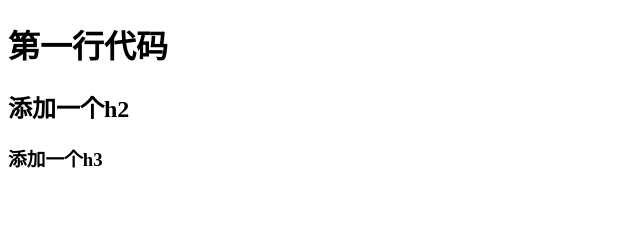
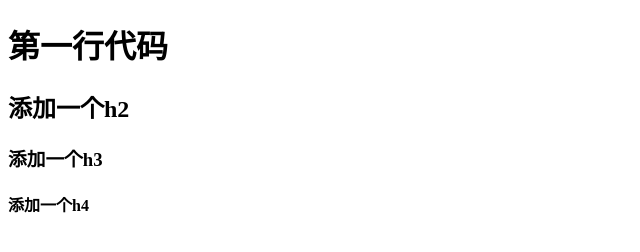
Before and after one commit to zyf89757/-git-, a plain HTML site: page index.html in a window 1280 px wide. Shown: the whole page, without its empty margins (0-640 px from the left). Drawn offline with Linux system fonts and the light colour scheme.

Commit message:
'添加了h4'

```diff
--- a/index.html
+++ b/index.html
@@ -12,6 +12,7 @@
     <h1>第一行代码</h1>
     <h2>添加一个h2</h2>
     <h3>添加一个h3</h3>
+    <h4>添加一个h4</h4>
 </body>
 
 </html>
```
